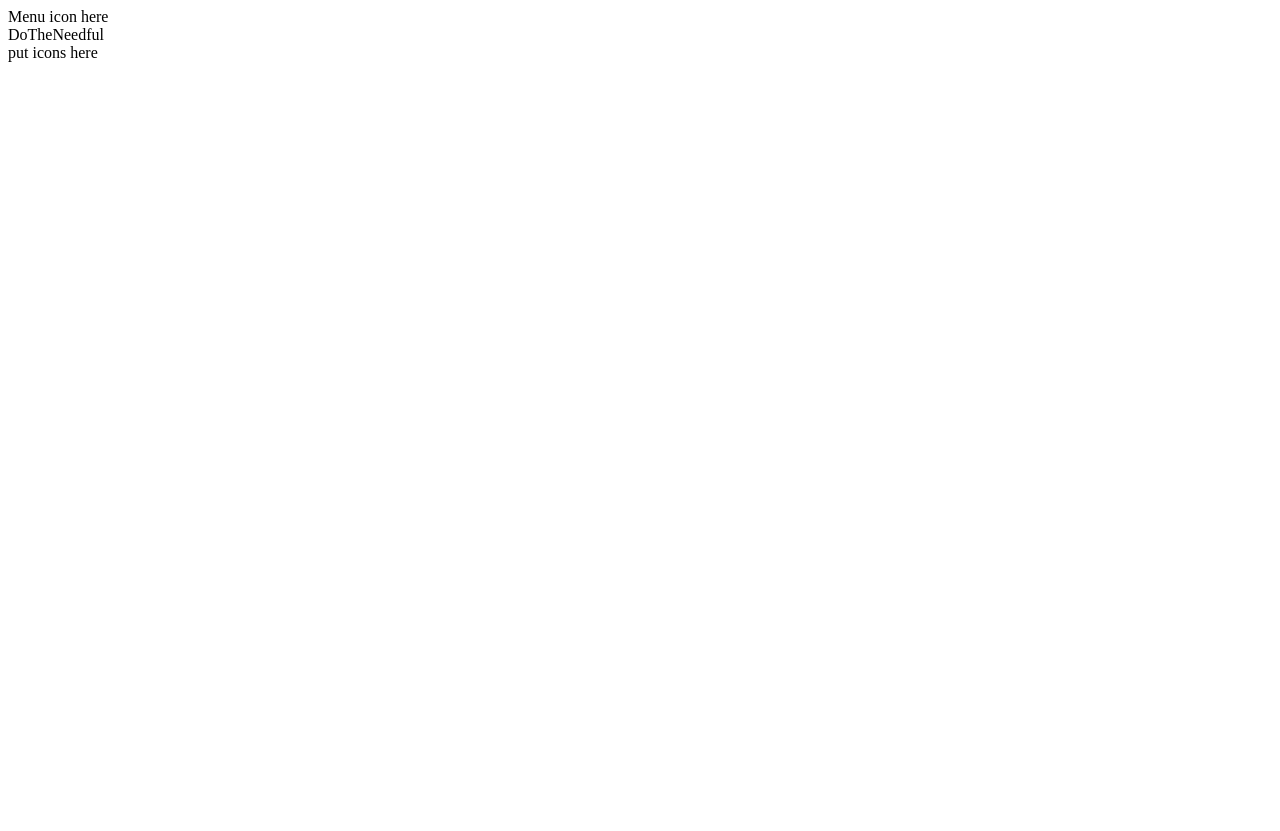
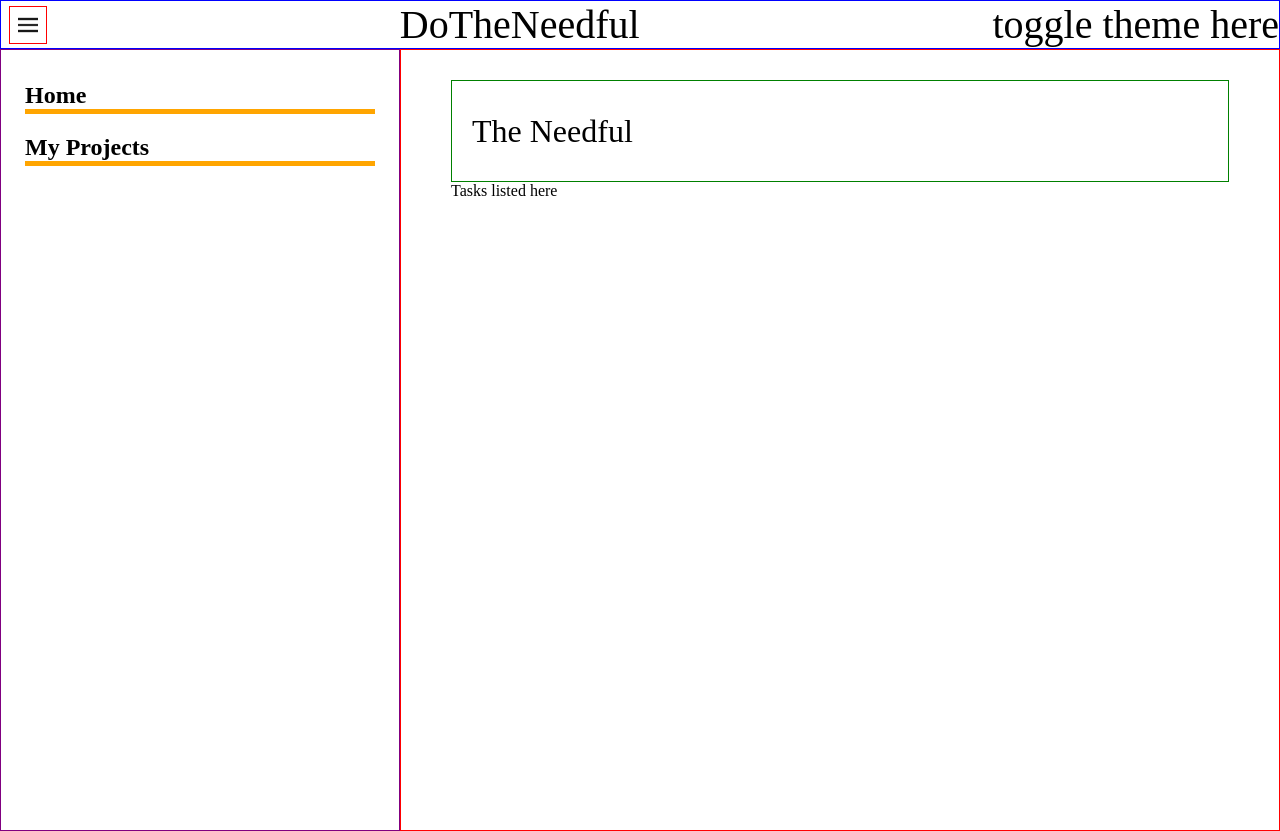
Before and after one commit to kennydn99/todo-list, a website built with webpack: page src/index.html in a window 1280 px wide. Before the commit the page ends 800 px from the top, so only its background shows below. Built offline with nearby package versions, Linux system fonts and the light colour scheme.

Commit message:
Continue working on basic layout

```diff
--- a/src/UIController.js
+++ b/src/UIController.js
@@ -1,19 +1,72 @@
+import menuIcon from './menu.png';
+
 function RenderHeader() {
     const header = document.querySelector('.page-header');
 
     const menu = document.createElement('div');
-    menu.textContent = 'Menu icon here';
-    //span icon goes here
+    menu.classList.add('menu');
+    const menuImage = document.createElement('img');
+    menuImage.src = menuIcon;
+    const menuSpan = document.createElement('span');
+    menuSpan.appendChild(menuImage);
+    menu.appendChild(menuSpan);
 
     const logoSection = document.createElement('div');
     logoSection.textContent = 'DoTheNeedful';
 
     const toggleTheme = document.createElement('div');
-    toggleTheme.textContent = 'put icons here';
+    toggleTheme.textContent = 'toggle theme here';
 
     header.appendChild(menu);
     header.appendChild(logoSection);
     header.appendChild(toggleTheme);
 }
 
-export default RenderHeader;
+function RenderContent() {
+    const body = document.body;
+
+    const content = document.createElement('div');
+    content.classList.add('content');
+
+    //side panel - left side
+    const sidePanel = document.createElement('div');
+    sidePanel.classList.add('side-panel');
+
+    const home = document.createElement('div');
+    home.classList.add('home');
+    const homeHeading = document.createElement('h2')
+    homeHeading.textContent = 'Home';
+    home.appendChild(homeHeading);
+
+    const projects = document.createElement('div');
+    projects.classList.add('projects');
+    const projectsHeading = document.createElement('h2')
+    projectsHeading.textContent = 'My Projects';
+    projects.appendChild(projectsHeading);
+
+    sidePanel.appendChild(home);
+    sidePanel.appendChild(projects);
+    content.appendChild(sidePanel);
+
+    //main panel - right side
+    const mainPanel = document.createElement('div');
+    mainPanel.classList.add('main-panel');
+
+    const banner = document.createElement('div');
+    banner.classList.add('banner');
+    banner.textContent = 'The Needful';
+
+    const taskSection = document.createElement('div');
+    taskSection.classList.add('task-section');
+    taskSection.textContent = "Tasks listed here";
+
+    mainPanel.appendChild(banner);
+    mainPanel.appendChild(taskSection);
+    content.appendChild(mainPanel);
+
+    body.appendChild(content);
+
+}
+
+
+export {RenderHeader, RenderContent};
--- a/src/index.js
+++ b/src/index.js
@@ -1,9 +1,10 @@
 import './style.css';
 import createTodoItem from './todoitem.js';
 import createTodoList from './todolist.js';
-import RenderHeader from './UIController.js';
+import {RenderHeader, RenderContent} from './UIController.js';
 
 RenderHeader();
+RenderContent();
 
 const task = createTodoItem('Laundry', 'wash, dry and fold clothes', '', 1);
 task.updatePriority(2);
--- a/src/style.css
+++ b/src/style.css
@@ -1,3 +1,60 @@
-h1 {
-    color: red;
+body {
+    display: flex;
+    flex-direction: column;
+    height: 100%;
+    margin: 0;
+    padding: 0;
 }
+
+header {
+    display: flex;
+    justify-content: space-between;
+    border: 1px blue solid;
+    align-items: center;
+    font-size: 2.5rem;
+}
+
+.content {
+    display: flex;
+}
+
+.main-panel {
+    display: flex;
+    flex-direction: column;
+    min-height: 90vh;
+    border: 1px red solid;
+    flex: 1;
+    padding: 30px 50px;
+}
+
+.banner {
+    border: 1px green solid;
+    height: 60px;
+    font-size: 2rem;
+    padding: 20px;
+    display: flex;
+    align-items: center;
+}
+
+.menu span {
+    border: 1px red solid;
+    margin-left: 8px;
+    padding: 8px;
+    display: flex;
+    justify-content: center;
+    align-items: center;
+}
+
+.menu span img {
+    width: 20px;
+}
+
+.side-panel {
+    width: 350px;
+    border: 1px purple solid;
+    padding: 12px 24px;
+}
+
+.home h2, .projects h2 {
+    border-bottom: 5px orange solid;
+}
--- a/webpack.config.js
+++ b/webpack.config.js
@@ -20,6 +20,10 @@ module.exports = {
         test: /\.css$/i,
         use: ['style-loader', 'css-loader'],
       },
+      {
+        test: /\.(png|svg|jpg|jpeg|gif)$/i,
+        type: 'asset/resource',
+      },
     ],
   },
 };
```
Also changed, not shown: src/menu.png (added).
